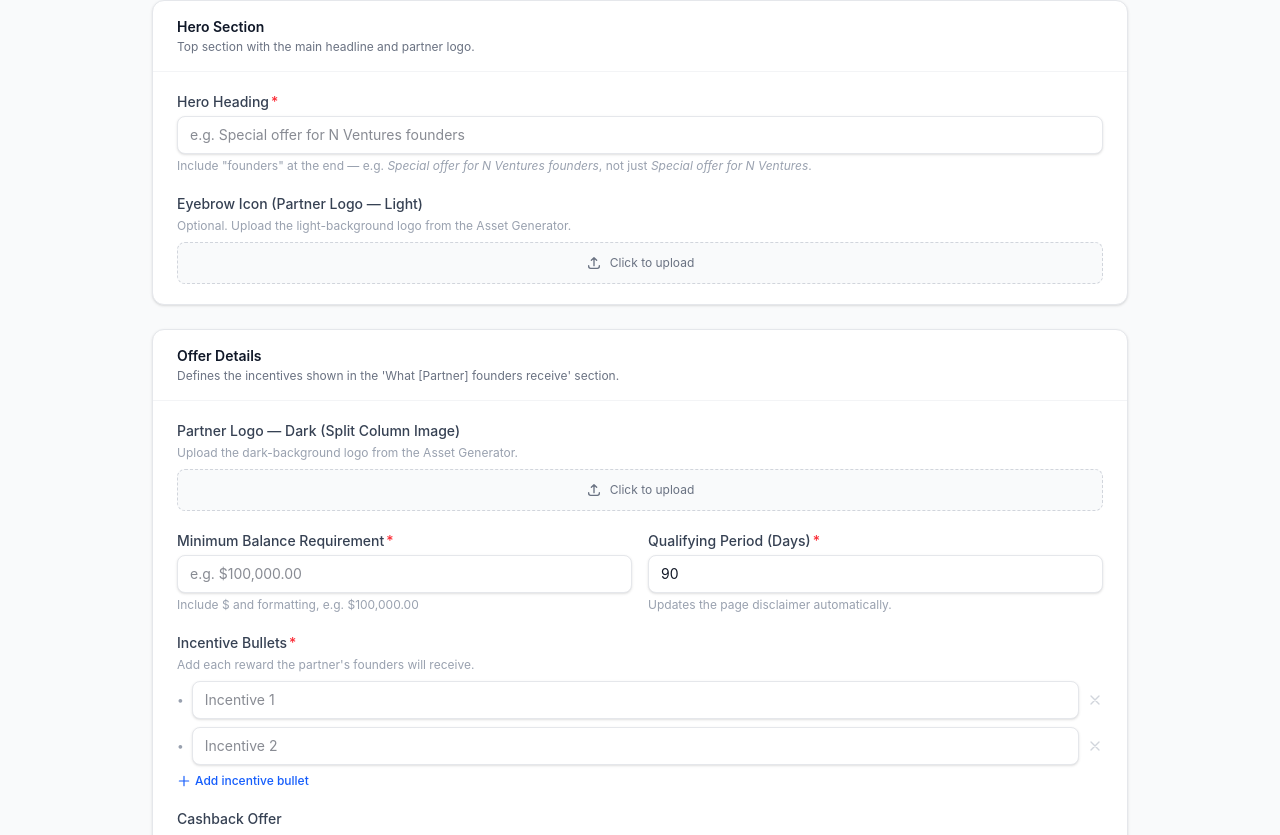
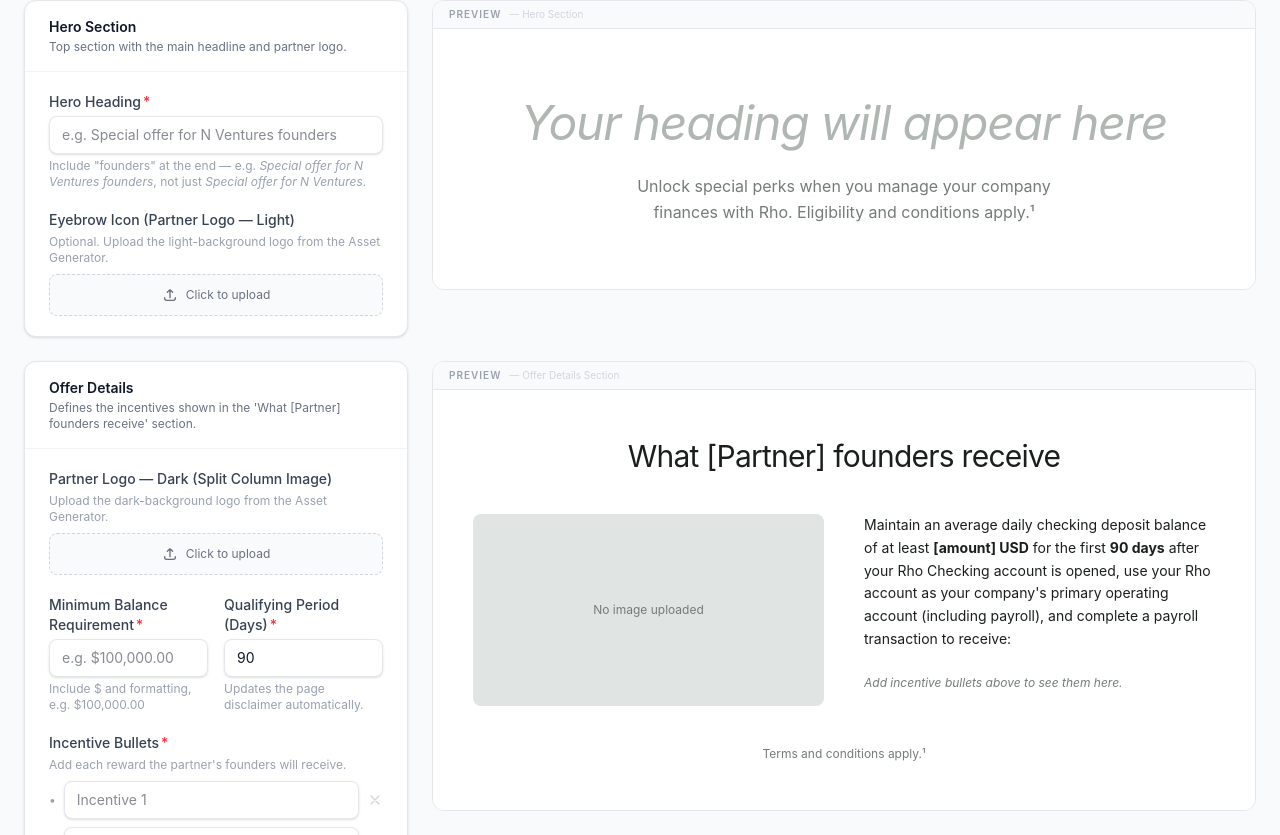
Before and after one commit to Ariel-Rhodriguez/partner-page-creator, a Next.js app: page / in a window 1280 px wide. Shown: the part 885-1720 px from the top of the page. Built offline with nearby package versions, Linux system fonts and the light colour scheme.

Commit message:
Add live previews for Hero and Offer Details sections

```diff
--- a/app/layout.js
+++ b/app/layout.js
@@ -13,7 +13,7 @@
       <body className="min-h-screen bg-gray-50 text-gray-900 antialiased">
         <FormStateProvider>
           <Nav />
-          <main className="mx-auto max-w-5xl px-6 py-8">{children}</main>
+          <main className="mx-auto max-w-7xl px-6 py-8">{children}</main>
         </FormStateProvider>
       </body>
     </html>
--- a/app/page.js
+++ b/app/page.js
@@ -3,6 +3,8 @@
 import { useEffect, useRef, useState } from 'react';
 
 import { useFormState } from '@/components/FormStateProvider';
+import HeroPreview from '@/components/HeroPreview';
+import OfferPreview from '@/components/OfferPreview';
 
 // ─── Small UI helpers ──────────────────────────────────────────────────────────
 
@@ -340,7 +342,9 @@
           />
         </SectionCard>
 
-        {/* Hero */}
+        {/* Hero — form left, preview right */}
+        <div className="flex gap-6 items-start">
+          <div className="w-96 flex-shrink-0">
             <SectionCard
               title="Hero Section"
               description="Top section with the main headline and partner logo."
@@ -367,8 +371,15 @@
                 accept="image/*"
               />
             </SectionCard>
+          </div>
+          <div className="flex-1 min-w-0 sticky top-6">
+            <HeroPreview />
+          </div>
+        </div>
 
-        {/* Offer Details */}
+        {/* Offer Details — form left, preview right */}
+        <div className="flex gap-6 items-start">
+          <div className="w-96 flex-shrink-0">
             <SectionCard
               title="Offer Details"
               description="Defines the incentives shown in the 'What [Partner] founders receive' section."
@@ -433,6 +444,11 @@
                 </div>
               </div>
             </SectionCard>
+          </div>
+          <div className="flex-1 min-w-0 sticky top-6">
+            <OfferPreview />
+          </div>
+        </div>
 
         {/* Submit */}
         <div className="flex items-center justify-between rounded-xl border border-gray-200 bg-white px-6 py-4 shadow-sm">
--- /dev/null
+++ b/components/HeroPreview.js
@@ -0,0 +1,62 @@
+'use client';
+
+import { useEffect, useRef, useState } from 'react';
+
+import { useFormState } from '@/components/FormStateProvider';
+
+function useObjectUrl(file) {
+  const [url, setUrl] = useState(null);
+
+  useEffect(() => {
+    if (!file) { setUrl(null); return; }
+    const next = URL.createObjectURL(file);
+    setUrl(next);
+    return () => URL.revokeObjectURL(next);
+  }, [file]);
+
+  return url;
+}
+
+export default function HeroPreview() {
+  const { heroHeading, eyebrowFile } = useFormState();
+  const eyebrowUrl = useObjectUrl(eyebrowFile);
+
+  const heading = heroHeading || 'Your heading will appear here';
+  const isPlaceholder = !heroHeading;
+
+  return (
+    <div className="rounded-xl border border-gray-200 overflow-hidden mb-6">
+      {/* Label bar */}
+      <div className="bg-gray-50 border-b border-gray-200 px-4 py-1.5 flex items-center gap-2">
+        <span className="text-[10px] font-semibold tracking-widest uppercase text-gray-400">Preview</span>
+        <span className="text-[10px] text-gray-300">— Hero Section</span>
+      </div>
+
+      {/* Hero body */}
+      <div className="bg-white px-8 py-16 text-center">
+        <div className="max-w-2xl mx-auto">
+          {eyebrowUrl && (
+            <img
+              src={eyebrowUrl}
+              alt="Eyebrow logo"
+              className="max-h-10 w-auto mx-auto mb-6 block"
+            />
+          )}
+
+          <h1
+            className={`text-4xl md:text-5xl font-normal tracking-tight leading-tight mb-5 ${
+              isPlaceholder ? 'text-[#b0b7b3] italic' : 'text-[#1a1f1d]'
+            }`}
+          >
+            {heading}
+          </h1>
+
+          <p className="text-[#747C78] text-base leading-relaxed max-w-md mx-auto">
+            Unlock special perks when you manage your company finances with Rho.
+            Eligibility and conditions apply.¹
+          </p>
+        </div>
+      </div>
+    </div>
+  );
+}
--- /dev/null
+++ b/components/OfferPreview.js
@@ -0,0 +1,115 @@
+'use client';
+
+import { useEffect, useState } from 'react';
+
+import { useFormState } from '@/components/FormStateProvider';
+
+function useObjectUrl(file) {
+  const [url, setUrl] = useState(null);
+
+  useEffect(() => {
+    if (!file) { setUrl(null); return; }
+    const next = URL.createObjectURL(file);
+    setUrl(next);
+    return () => URL.revokeObjectURL(next);
+  }, [file]);
+
+  return url;
+}
+
+function CheckBullet({ text, isLast }) {
+  return (
+    <div className={`flex items-start gap-3.5 py-4 ${isLast ? '' : 'border-b border-[#E0E5E3]'}`}>
+      <div className="flex-shrink-0 w-8 h-8 bg-[#00EBC0] rounded flex items-center justify-center text-white text-sm font-bold">
+        ✓
+      </div>
+      <span className="text-[#1a1f1d] text-sm leading-relaxed pt-1">{text}</span>
+    </div>
+  );
+}
+
+export default function OfferPreview() {
+  const {
+    partnerName,
+    splitImageFile,
+    offerAmount,
+    offerDays,
+    offerBullets,
+    includeCashback,
+  } = useFormState();
+
+  const splitImageUrl = useObjectUrl(splitImageFile);
+
+  const displayPartner = partnerName || '[Partner]';
+  const displayAmount = offerAmount || '[amount]';
+  const displayDays = offerDays || '[days]';
+
+  const allBullets = [
+    ...offerBullets.filter(Boolean),
+    ...(includeCashback ? ['Up to cashback.default cashback*'] : []),
+  ];
+
+  return (
+    <div className="rounded-xl border border-gray-200 overflow-hidden mb-6">
+      {/* Label bar */}
+      <div className="bg-gray-50 border-b border-gray-200 px-4 py-1.5 flex items-center gap-2">
+        <span className="text-[10px] font-semibold tracking-widest uppercase text-gray-400">Preview</span>
+        <span className="text-[10px] text-gray-300">— Offer Details Section</span>
+      </div>
+
+      {/* Section body */}
+      <div className="bg-white px-10 py-12">
+        {/* Section heading */}
+        <h2 className="text-center text-[#1a1f1d] text-3xl font-normal tracking-tight mb-10">
+          What {displayPartner} founders receive
+        </h2>
+
+        {/* Split layout */}
+        <div className="flex flex-wrap gap-10 items-start">
+          {/* Image col */}
+          <div className="flex-1 min-w-[260px]">
+            {splitImageUrl ? (
+              <img
+                src={splitImageUrl}
+                alt="Partner logo"
+                className="w-full max-h-64 object-contain rounded-lg"
+              />
+            ) : (
+              <div className="bg-[#E0E5E3] rounded-lg h-48 flex items-center justify-center">
+                <span className="text-[#747C78] text-xs">No image uploaded</span>
+              </div>
+            )}
+          </div>
+
+          {/* Content col */}
+          <div className="flex-1 min-w-[260px]">
+            <p className="text-[#1a1f1d] text-sm leading-relaxed mb-6">
+              Maintain an average daily checking deposit balance of at least{' '}
+              <strong>{displayAmount} USD</strong> for the first{' '}
+              <strong>{displayDays} days</strong> after your Rho Checking account is opened,
+              use your Rho account as your company&apos;s primary operating account (including
+              payroll), and complete a payroll transaction to receive:
+            </p>
+
+            <div>
+              {allBullets.length === 0 ? (
+                <p className="text-[#747C78] text-xs italic">
+                  Add incentive bullets above to see them here.
+                </p>
+              ) : (
+                allBullets.map((bullet, i) => (
+                  <CheckBullet key={i} text={bullet} isLast={i === allBullets.length - 1} />
+                ))
+              )}
+            </div>
+          </div>
+        </div>
+
+        {/* Disclaimer */}
+        <p className="text-center text-[#747C78] text-xs mt-10">
+          Terms and conditions apply.¹
+        </p>
+      </div>
+    </div>
+  );
+}
```
Lines whose indentation alone changed are shown as unchanged.
